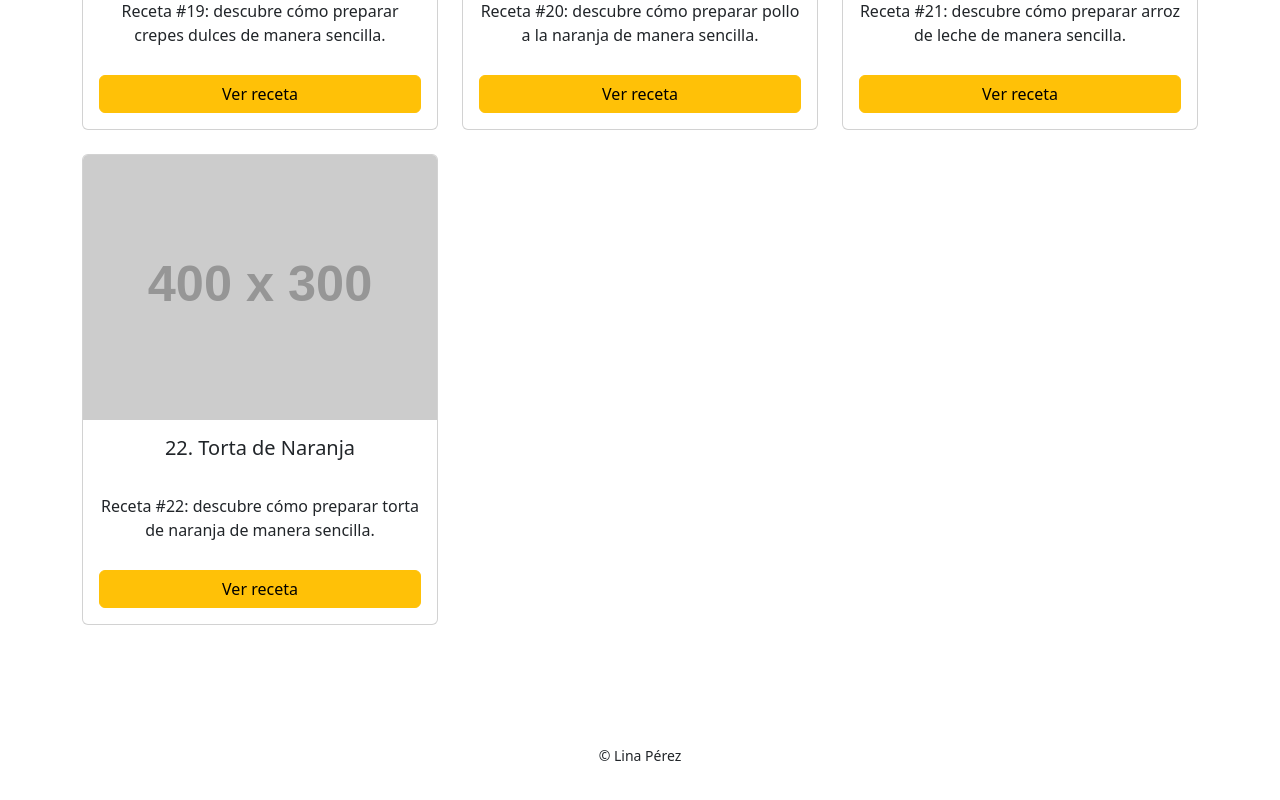
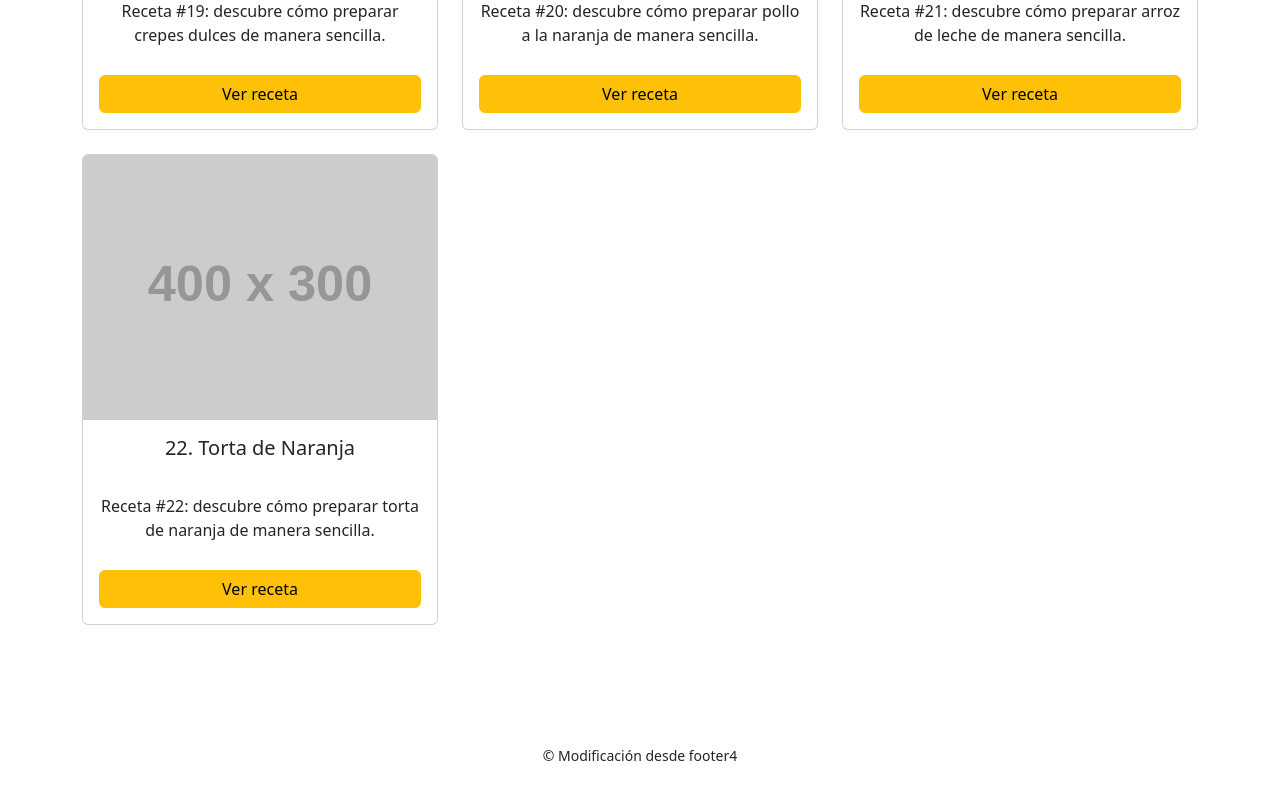
Before and after one commit to jidpruebas/cocinandocongit_g1.github.io, a plain HTML site: page index.html in a window 1280 px wide. Shown: the part 3629-4429 px from the top of the page. Drawn offline with nearby package versions, Linux system fonts and the light colour scheme; placeholder pictures from the web are drawn by us.

Commit message:
modificar footer4

```diff
--- a/index.html
+++ b/index.html
@@ -68,7 +68,7 @@
             </div>
         </div>
     </section>
-    <small class="d-block text-center py-5">© Lina Pérez</small>
+    <small class="d-block text-center py-5">© Modificación desde footer4</small>
     <!-- Bootstrap JS -->
     <script src="https://cdn.jsdelivr.net/npm/bootstrap@5.3.0/dist/js/bootstrap.bundle.min.js"></script>
 </body>
```
